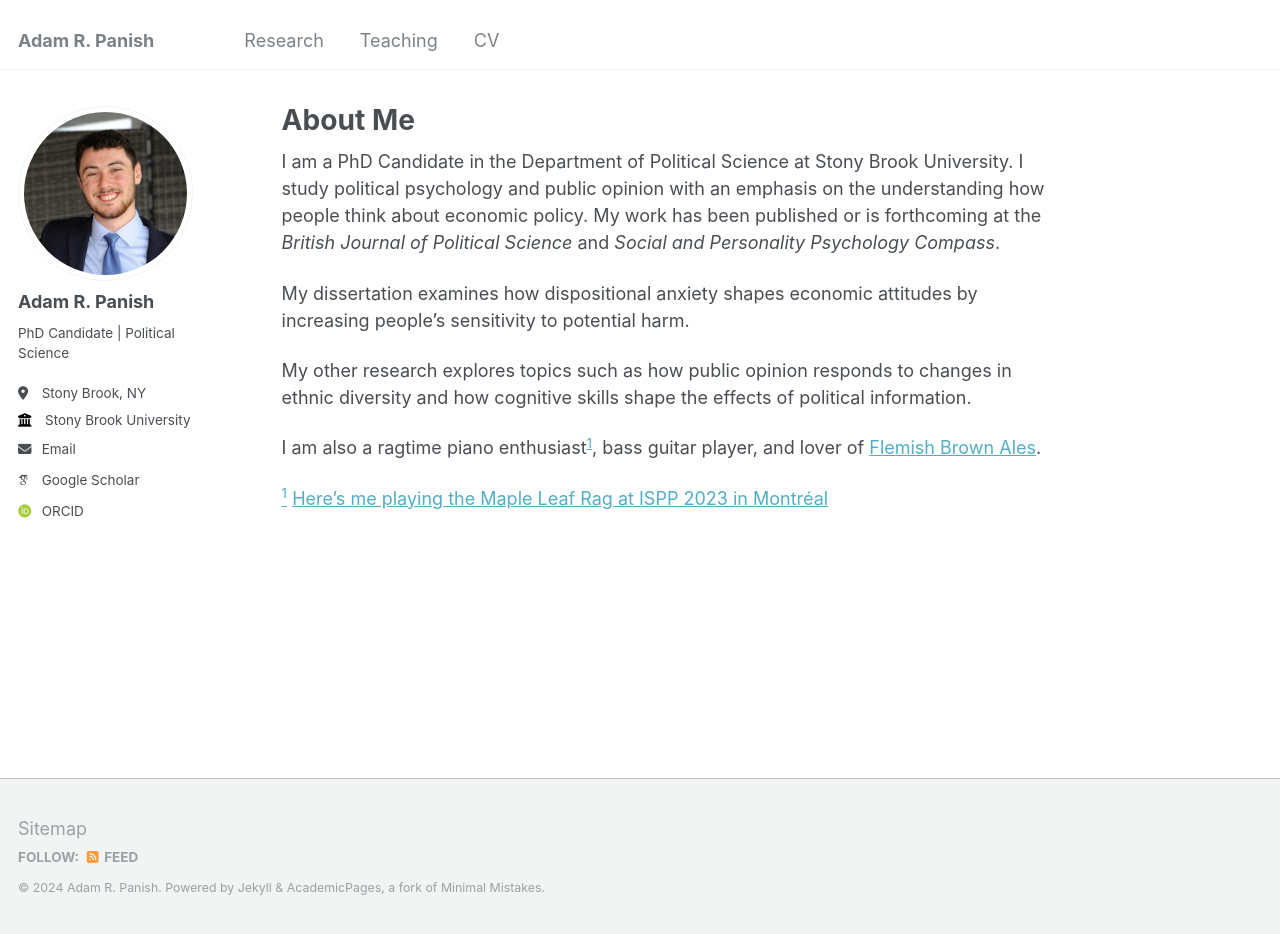
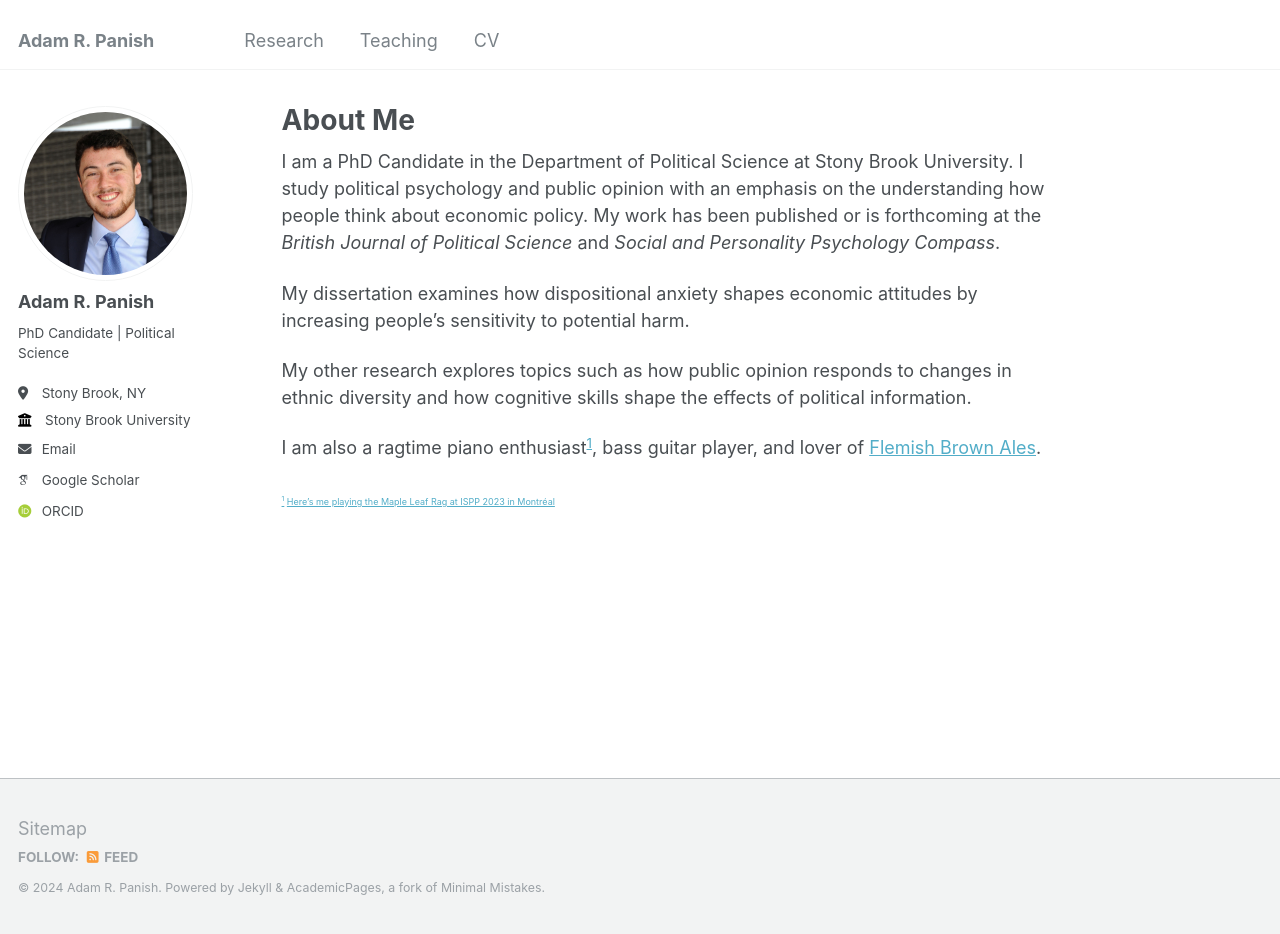
Before and after one commit to adampanish/adampanish.github.io, a Jekyll site: the page built from _pages/about.md, in a window 1280 px wide and 934 px high. Built offline with Jekyll 4.4.1, drawn with Linux system fonts in a browser that asks for light colours; some web fonts are replaced.

Commit message:
Update about.md

```diff
--- a/_pages/about.md
+++ b/_pages/about.md
@@ -15,4 +15,4 @@ My other research explores topics such as how public opinion responds to changes
 
 I am also a ragtime piano enthusiast<sup>[1](#footnote)</sup>, bass guitar player, and lover of [Flemish Brown Ales](https://en.wikipedia.org/wiki/Oud_bruin).
 
-<a name="footnote"><sup>1</sup></a> [Here's me playing the Maple Leaf Rag at ISPP 2023 in Montréal](/ISPP 2023.mp4)
+<span style="font-size:0.5em;"><a name="footnote"><sup>1</sup></a> [Here's me playing the Maple Leaf Rag at ISPP 2023 in Montréal](/ISPP 2023.mp4)</span>
```
